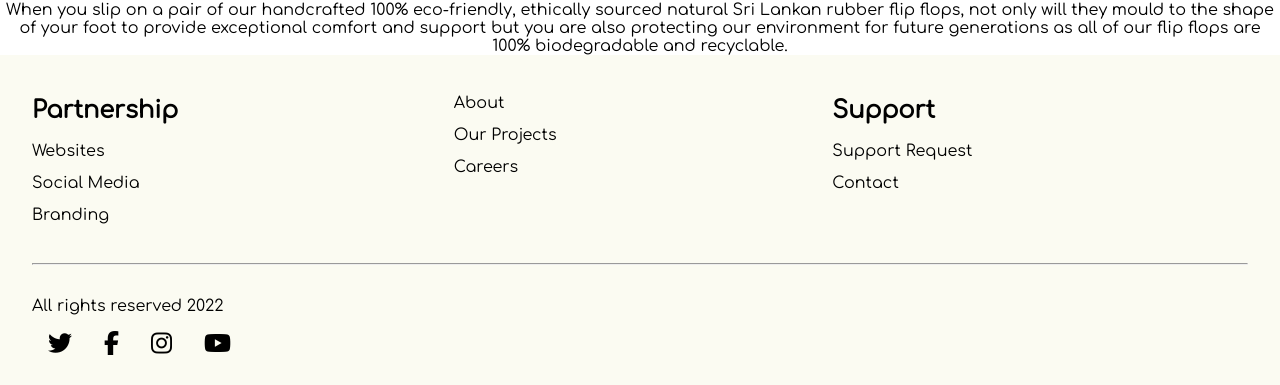
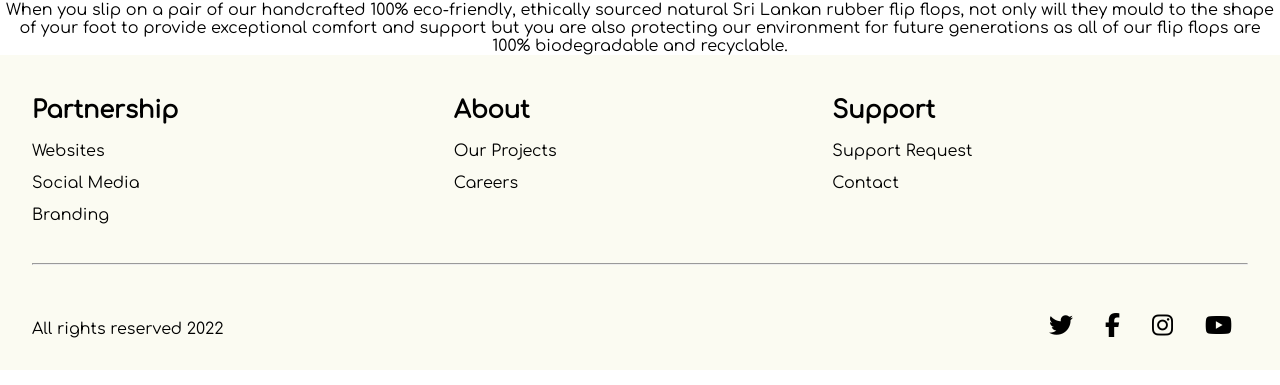
Before and after one commit to VioletViolaVi/veo_apprenticeship_task, a React (Create React App) app: page / in a window 1280 px wide. Shown: the part 1421-1806 px from the top of the page. Built offline with nearby package versions, Linux system fonts and the light colour scheme.

Commit message:
change paragraph to sub title

```diff
--- a/src/components/Footer/index.js
+++ b/src/components/Footer/index.js
@@ -12,7 +12,7 @@ function Footer() {
         </div>
 
         <div>
-          <p>About</p>
+          <h4>About</h4>
           <p>Our Projects</p>
           <p>Careers</p>
         </div>
@@ -29,6 +29,9 @@ function Footer() {
       <section className="lower-half">
         <div>
           <p>All rights reserved 2022</p>
+        </div>
+
+        <div>
           <i className="fa-brands fa-twitter"></i>
           <i className="fa-brands fa-facebook-f"></i>
           <i className="fa-brands fa-instagram"></i>
```
